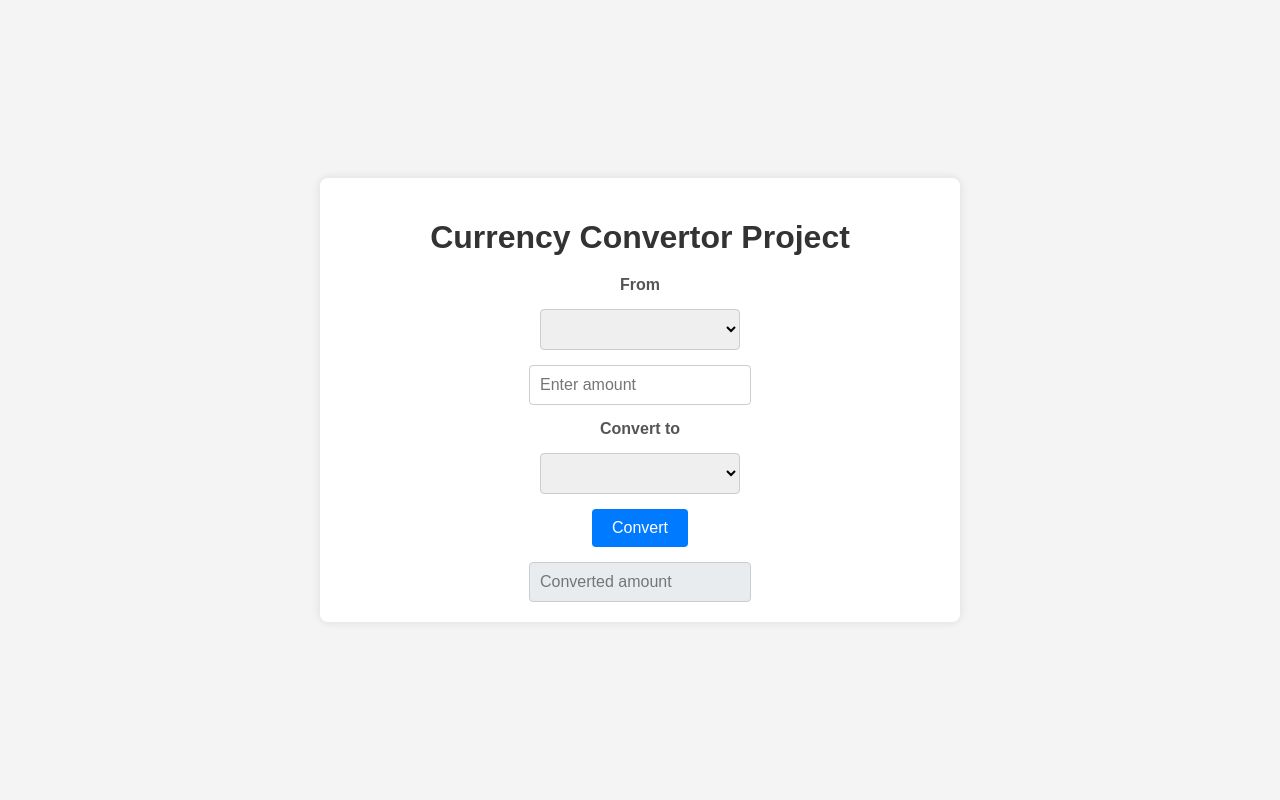
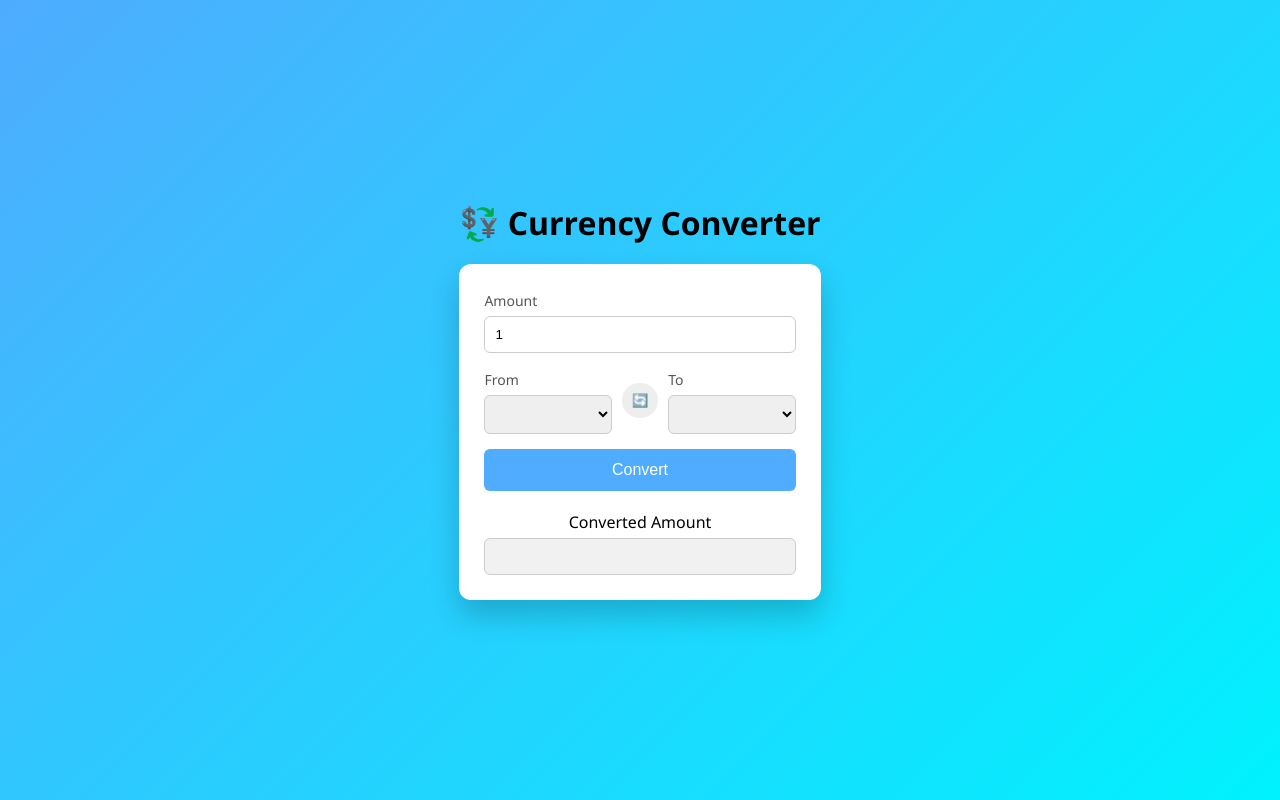
Before and after one commit to prashant05-09/Currency_Convertor, a plain HTML site: page index.html in a window 1280 px wide. Drawn offline with Linux system fonts and the light colour scheme; no server answers.

Commit message:
Add files via upload

```diff
--- a/index.html
+++ b/index.html
@@ -1,24 +1,42 @@
 <!DOCTYPE html>
 <html lang="en">
 <head>
-    <title>Project</title>
+    <title>Currency Converter</title>
     <link rel="stylesheet" href="style.css">
     <script src="CurrencyConvertor.js" defer></script>
 </head>
 <body>
     <div id="root">
-         <h1>Currency Convertor Project</h1>
-        <section>
-            <span>From</span>
-            <select name="" id="fromCurrency">
-            </select>
-            <input type="number" placeholder="Enter amount" id="amount">
-            <span>Convert to</span>
-            <select name="" id="toCurrency">
-            </select>
+         <h1>💱 Currency Converter</h1>
+         <div class="card">
+
+            <div class="input-group">
+                <label>Amount</label>
+                <input type="number" id="amount" placeholder="Enter amount" value="1">
+            </div>
+
+            <div class="row">
+                <div>
+                    <label>From</label>
+                    <select id="fromCurrency"></select>
+                </div>
+
+                <button id="swap">🔄</button>
+
+                <div>
+                    <label>To</label>
+                    <select id="toCurrency"></select>
+                </div>
+            </div>
+
             <button id="btn">Convert</button>
-            <input type="number" placeholder="Converted amount" id="convertedAmount" disabled>
-        </section>
+
+            <div class="result-box">
+                <p id="resultText">Converted Amount</p>
+                <input type="text" id="convertedAmount" disabled>
+            </div>
+
+        </div>
     </div>
 </body>
 </html>
--- a/style.css
+++ b/style.css
@@ -1,80 +1,129 @@
-body {
-    font-family: Arial, sans-serif;
-    background-color: #f4f4f4;
+*
+{
     margin: 0;
     padding: 0;
+    box-sizing: border-box;
+}
+
+body
+{
+    font-family: 'Segoe UI', sans-serif;
+    background: linear-gradient(135deg, #4facfe, #00f2fe);
     display: flex;
     justify-content: center;
     align-items: center;
     height: 100vh;
 }
 
-#root {
-    text-align: center;
+.container
+{
+    width: 100%;
+    max-width: 400px;
     padding: 20px;
-    background-color: white;
-    border-radius: 8px;
-    box-shadow: 0 0 10px rgba(0, 0, 0, 0.1);
-    max-width: 600px;
-    width: 100%;
 }
 
-h1 {
-    color: #333;
+.card
+{
+    background: white;
+    padding: 25px;
+    border-radius: 12px;
+    box-shadow: 0 15px 30px rgba(0,0,0,0.2);
+}
+
+h1
+{
+    text-align: center;
     margin-bottom: 20px;
 }
 
-section {
-    display: flex;
-    flex-direction: column;
-    align-items: center;
-    gap: 15px;
+.input-group
+{
+    margin-bottom: 15px;
 }
 
-section span {
-    font-weight: bold;
+label
+{
+    font-size: 14px;
     color: #555;
 }
 
-select, input[type="number"] {
+input, select
+{
+    width: 100%;
     padding: 10px;
+    margin-top: 5px;
+    border-radius: 6px;
     border: 1px solid #ccc;
-    border-radius: 4px;
-    font-size: 16px;
-    width: 200px;
 }
 
-button {
-    padding: 10px 20px;
-    background-color: #007bff;
+.row
+{
+    display: flex;
+    align-items: center;
+    justify-content: space-between;
+    gap: 10px;
+    margin: 15px 0;
+}
+
+.row div
+{
+    flex: 1;
+}
+
+#swap
+{
+    padding: 10px;
+    border: none;
+    background: #eee;
+    border-radius: 50%;
+    cursor: pointer;
+    transition: 0.3s;
+}
+
+#swap:hover
+{
+    background: #ddd;
+}
+
+#btn
+{
+    width: 100%;
+    padding: 12px;
+    background: #4facfe;
     color: white;
     border: none;
-    border-radius: 4px;
+    border-radius: 6px;
     cursor: pointer;
     font-size: 16px;
-    transition: background-color 0.3s;
 }
 
-button:hover {
-    background-color: #0056b3;
+#btn:hover
+{
+    background: #00c6ff;
 }
 
-input[type="number"]:disabled {
-    background-color: #e9ecef;
+.result-box
+{
+    margin-top: 20px;
+    text-align: center;
 }
 
-/* Media queries for responsiveness */
-@media (max-width: 768px) {
-    #root {
-        padding: 15px;
-        max-width: 90%;
+#convertedAmount
+{
+    background: #f1f1f1;
+    font-weight: bold;
+}
+
+@media (max-width: 500px)
+{
+    .row
+    {
+        flex-direction: column;
     }
 
-    select, input[type="number"] {
+    #swap
+    {
+        border-radius: 6px;
         width: 100%;
     }
-
-    section {
-        gap: 10px;
-    }
 }
```
